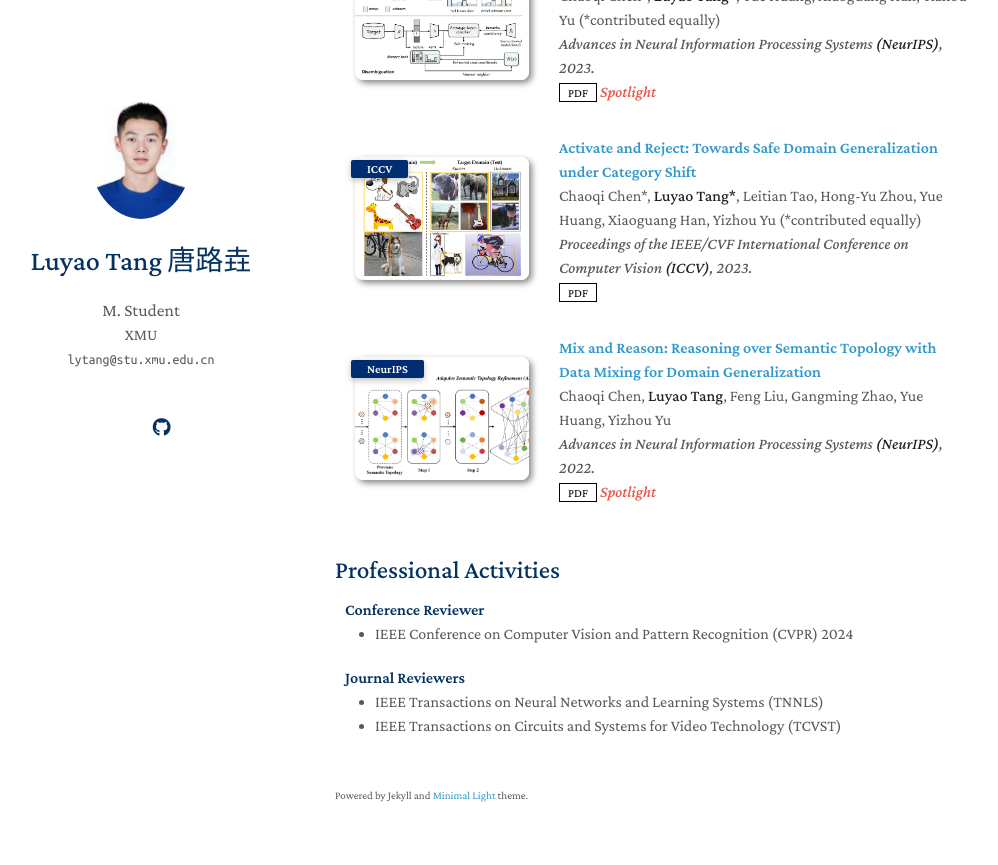
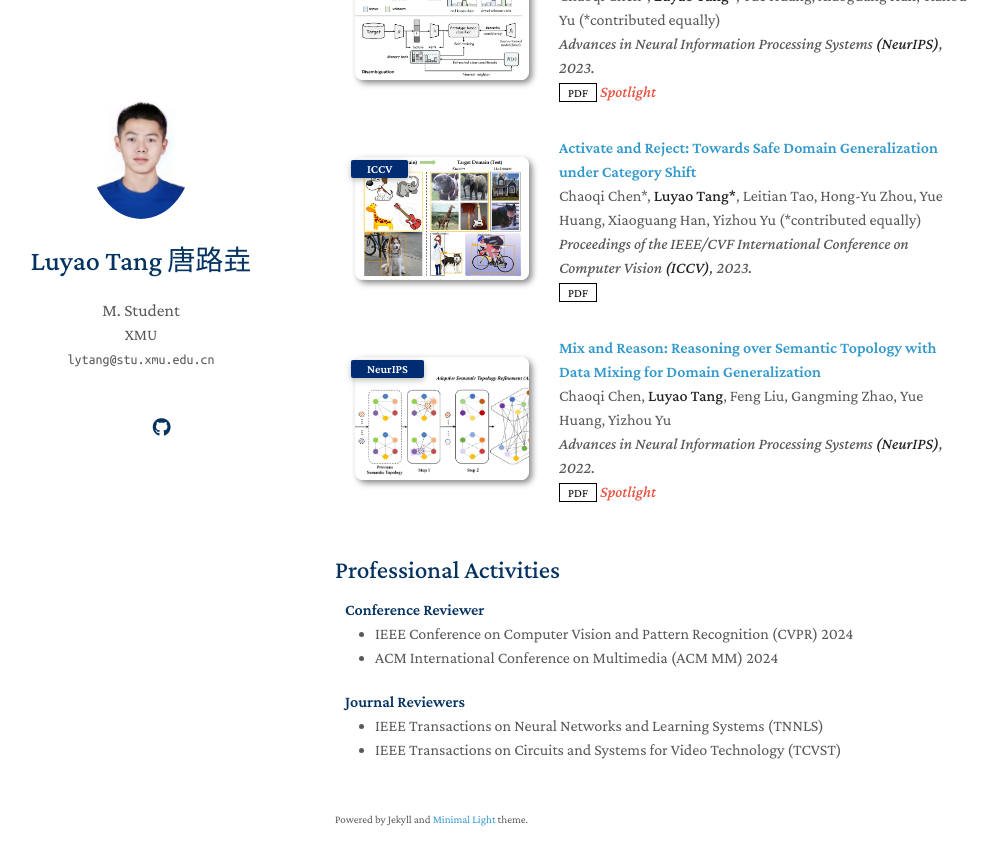
Before and after one commit to lytang63/lytang63.github.io, a Jekyll site: the page built from index.md, in a window 1280 px wide and 900 px high, scrolled down 599 px. Shown: the top 865 px of the window, without its empty margins (135-1133 px from the left). Built offline with Jekyll 4.4.1, drawn with Linux system fonts in a browser that asks for light colours; nearby versions of some CDN libraries; a style sheet for code colours, icons or effects is not loaded; our own code applies the rules of GitHub Pages for plain Markdown files.

Commit message:
Update services.md

```diff
--- a/_includes/services.md
+++ b/_includes/services.md
@@ -4,6 +4,7 @@
 
 <ul style="margin:0 0 20px;">
   <li><a href="https://cvpr.thecvf.com/Conferences/2024"><autocolor>IEEE Conference on Computer Vision and Pattern Recognition (CVPR) 2024</autocolor></a></li>
+  <li><a href="https://2024.acmmm.org/"><autocolor>ACM International Conference on Multimedia (ACM MM) 2024</autocolor></a></li>
 </ul>
 
 <h4 style="margin:0 10px 0;">Journal Reviewers</h4>
```
